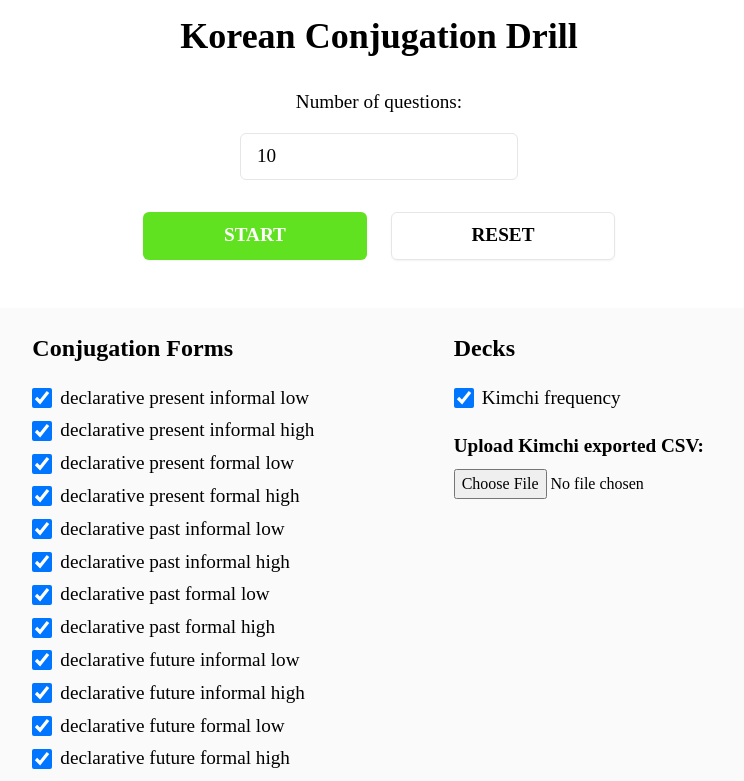
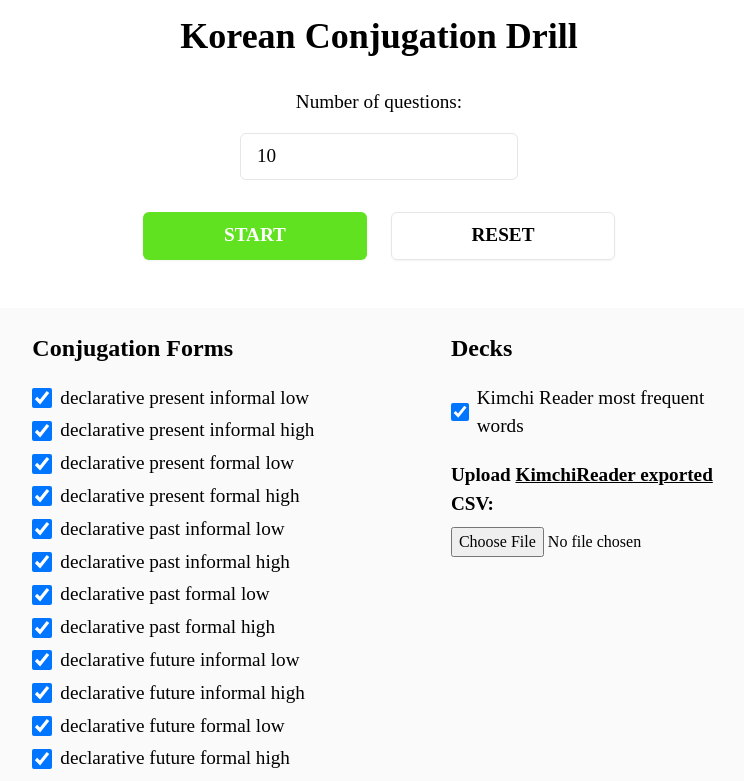
Before and after one commit to BrookJeynes/verb-master, a React (Vite) app: page / in a window 1280 px wide. Shown: the top 781 px of the page, without its empty margins (261-1005 px from the left). Built offline with nearby package versions, Linux system fonts and the light colour scheme; a web font is replaced by a local one.

Commit message:
fix: updated verb detector feat: adding link to kimchi reader feat: darkened blue colour

```diff
--- a/src/App.tsx
+++ b/src/App.tsx
@@ -188,8 +188,8 @@ function Home({
                             );
                         })}
 
-                        <div className="mt-4 flex w-min flex-col gap-2">
-                            <label className="font-bold" htmlFor="kimchiCsvUpload">Upload Kimchi exported CSV:</label>
+                        <div className="mt-4 flex flex-col gap-2">
+                            <label className="font-bold" htmlFor="kimchiCsvUpload">Upload <a className="underline hover:text-blue" target="_blank" href="https://kimchi-reader.app/stats/words/all">KimchiReader exported</a> CSV:</label>
                             <input
                                 ref={upload_file_ref}
                                 type="file"
@@ -304,7 +304,7 @@ function Question({
                 </div>
 
                 <div className="flex h-4/6 w-full flex-col items-center justify-center gap-4 text-center">
-                    <p>Make the following <span className="text-blue">{words[current_word_idx].tense}</span></p>
+                    <p>Make the following <span className="font-bold text-blue">{words[current_word_idx].tense}</span></p>
                     <p className="mb-4 text-4xl font-bold">{words[current_word_idx].word}</p>
 
                     <input
--- a/src/config.ts
+++ b/src/config.ts
@@ -47,7 +47,7 @@ export const default_config: Config = {
     datasets: {
         kimchiFrequency: {
             enabled: true,
-            name: "Kimchi frequency",
+            name: "Kimchi Reader most frequent words",
             dataset: kimchiFrequency,
             isCustom: false,
         }
--- a/src/conjugator.ts
+++ b/src/conjugator.ts
@@ -38,6 +38,7 @@ export function getRandomConjugations(count: number, tenses: Tense[], dbs: Db[])
 
 export function isValidVerb(word: string): boolean {
     if (word.endsWith("하다")) return true;
+    if (word.endsWith("다니다")) return true;
     if (word.endsWith("니다")) return false;
     if (word.endsWith("이다")) return true;
     if (word.endsWith("다")) return true;
--- a/tailwind.config.js
+++ b/tailwind.config.js
@@ -6,7 +6,7 @@ export default {
     ],
     theme: {
         colors: {
-            "blue": "#1CB0F6",
+            "blue": "#0BABF5",
             "red": "#FF2A2E",
             "lightred": "#FFF3F4",
             "redhover": "#F80004",
```
